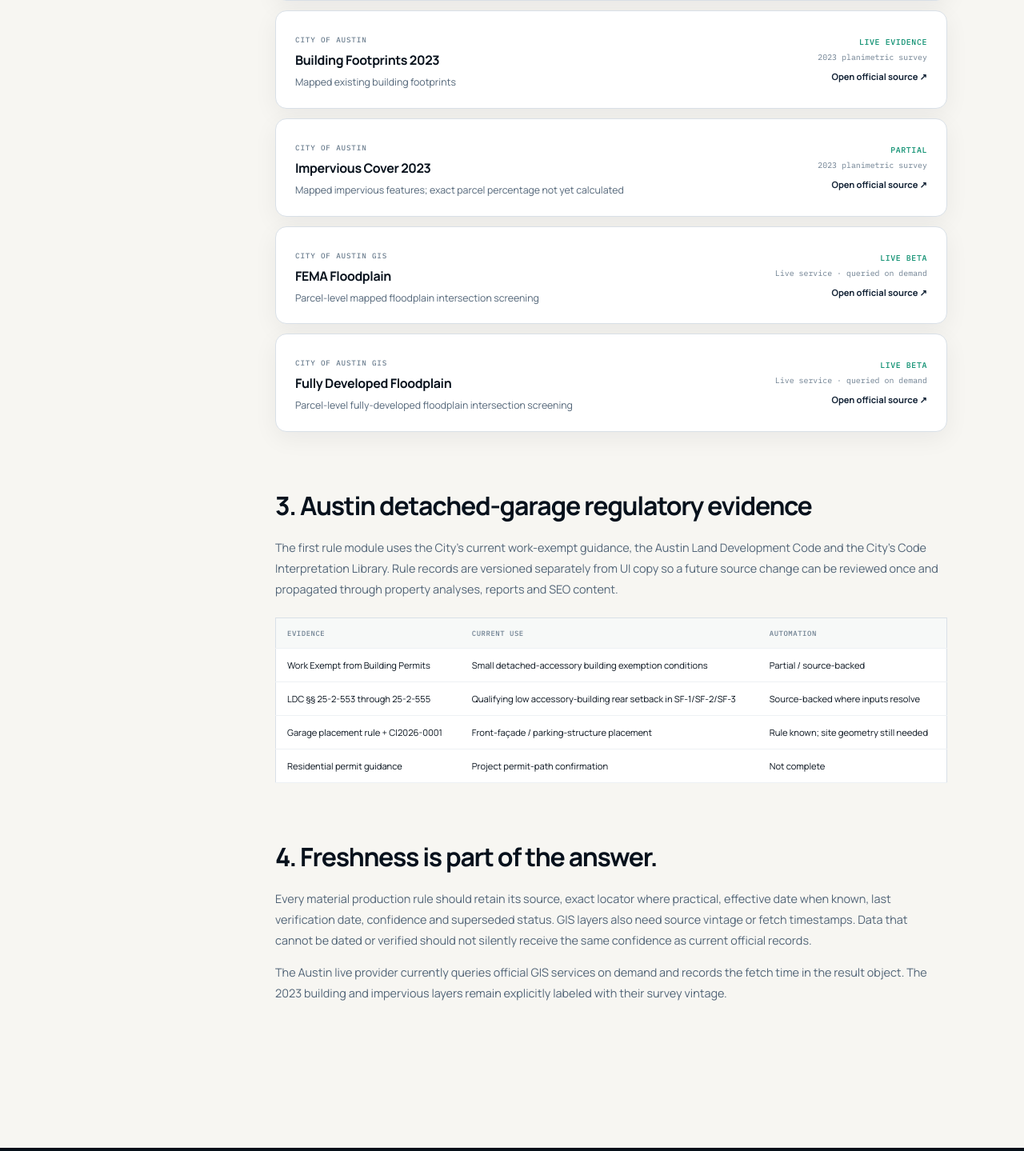
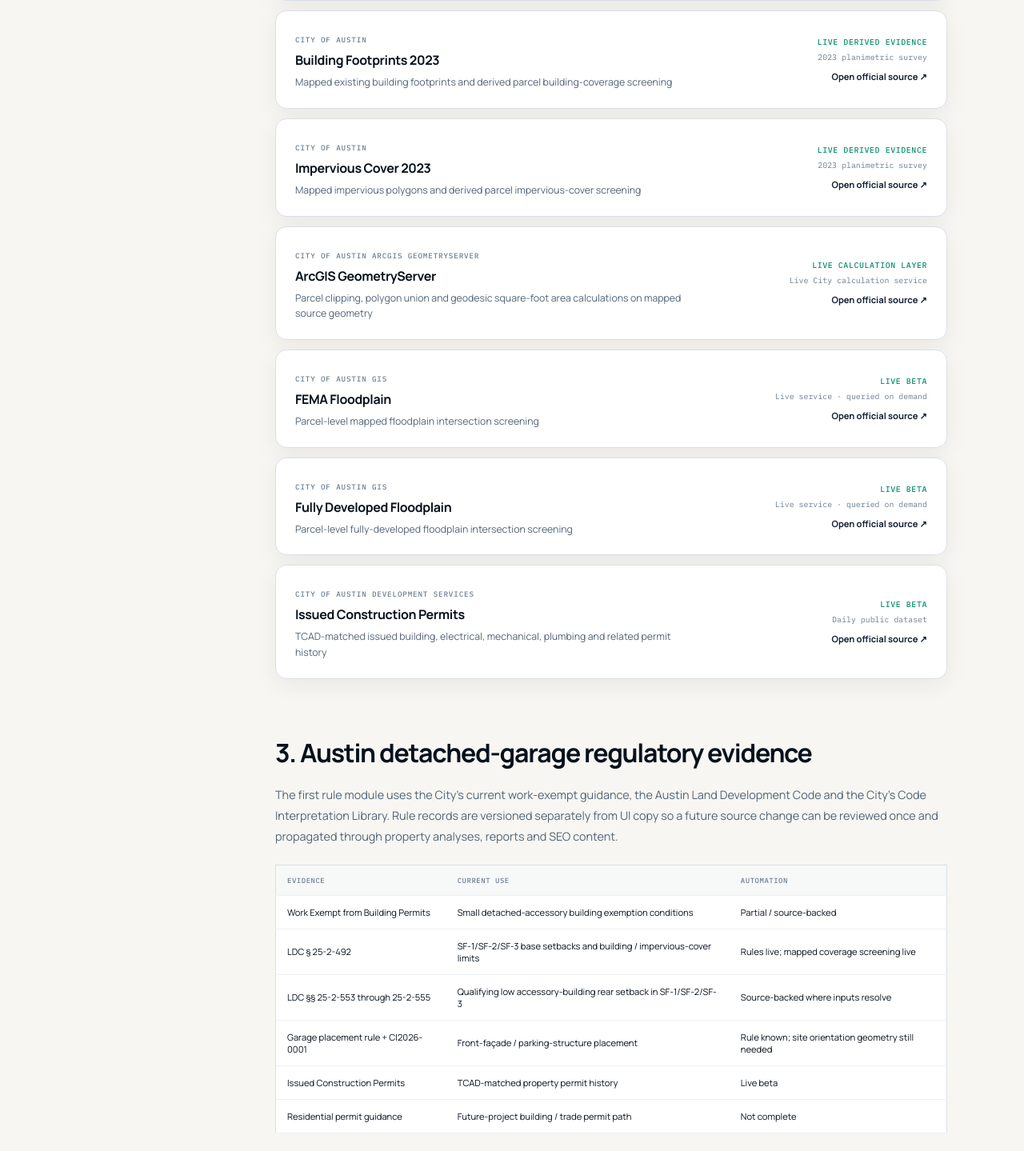
Before and after one commit to jimmyrollo-spec/Lotai, a Next.js app: page /sources in a window 1280 px wide. Shown: the part 1451-2890 px from the top of the page at 80% size. Built offline with nearby package versions, Linux system fonts and the light colour scheme.

Commit message:
docs: document live permit and geometry calculation sources

```diff
--- a/app/sources/page.tsx
+++ b/app/sources/page.tsx
@@ -1,6 +1,8 @@
 import { SiteFooter } from "@/components/SiteFooter";
 import { SiteHeader } from "@/components/SiteHeader";
 import { austinSourceLinks } from "@/lib/providers/austin";
+import { austinGeometrySource } from "@/lib/providers/austin-geometry";
+import { austinPermitSource } from "@/lib/providers/austin-permits";
 import styles from "./sources.module.css";
 
 const sourceRows = [
@@ -39,18 +41,26 @@ const sourceRows = [
   {
     name: "Building Footprints 2023",
     authority: "City of Austin",
-    use: "Mapped existing building footprints",
+    use: "Mapped existing building footprints and derived parcel building-coverage screening",
     freshness: "2023 planimetric survey",
-    status: "Live evidence",
+    status: "Live derived evidence",
     url: austinSourceLinks.buildingFootprints2023,
   },
   {
     name: "Impervious Cover 2023",
     authority: "City of Austin",
-    use: "Mapped impervious features; exact parcel percentage not yet calculated",
+    use: "Mapped impervious polygons and derived parcel impervious-cover screening",
     freshness: "2023 planimetric survey",
-    status: "Partial",
+    status: "Live derived evidence",
     url: austinSourceLinks.imperviousCover2023,
+  },
+  {
+    name: "ArcGIS GeometryServer",
+    authority: austinGeometrySource.authority,
+    use: "Parcel clipping, polygon union and geodesic square-foot area calculations on mapped source geometry",
+    freshness: "Live City calculation service",
+    status: "Live calculation layer",
+    url: austinSourceLinks.geometryServer,
   },
   {
     name: "FEMA Floodplain",
@@ -67,6 +77,14 @@ const sourceRows = [
     freshness: "Live service · queried on demand",
     status: "Live beta",
     url: austinSourceLinks.fullyDevelopedFloodplain,
+  },
+  {
+    name: "Issued Construction Permits",
+    authority: austinPermitSource.authority,
+    use: "TCAD-matched issued building, electrical, mechanical, plumbing and related permit history",
+    freshness: `${austinPermitSource.updateFrequency} public dataset`,
+    status: "Live beta",
+    url: austinPermitSource.dataset,
   },
 ];
 
@@ -131,9 +149,11 @@ export default function SourcesPage() {
                 <thead><tr><th>Evidence</th><th>Current use</th><th>Automation</th></tr></thead>
                 <tbody>
                   <tr><td>Work Exempt from Building Permits</td><td>Small detached-accessory building exemption conditions</td><td>Partial / source-backed</td></tr>
+                  <tr><td>LDC § 25-2-492</td><td>SF-1/SF-2/SF-3 base setbacks and building / impervious-cover limits</td><td>Rules live; mapped coverage screening live</td></tr>
                   <tr><td>LDC §§ 25-2-553 through 25-2-555</td><td>Qualifying low accessory-building rear setback in SF-1/SF-2/SF-3</td><td>Source-backed where inputs resolve</td></tr>
-                  <tr><td>Garage placement rule + CI2026-0001</td><td>Front-façade / parking-structure placement</td><td>Rule known; site geometry still needed</td></tr>
-                  <tr><td>Residential permit guidance</td><td>Project permit-path confirmation</td><td>Not complete</td></tr>
+                  <tr><td>Garage placement rule + CI2026-0001</td><td>Front-façade / parking-structure placement</td><td>Rule known; site orientation geometry still needed</td></tr>
+                  <tr><td>Issued Construction Permits</td><td>TCAD-matched property permit history</td><td>Live beta</td></tr>
+                  <tr><td>Residential permit guidance</td><td>Future-project building / trade permit path</td><td>Not complete</td></tr>
                 </tbody>
               </table>
             </section>
@@ -144,7 +164,7 @@ export default function SourcesPage() {
                 Every material production rule should retain its source, exact locator where practical, effective date when known, last verification date, confidence and superseded status. GIS layers also need source vintage or fetch timestamps. Data that cannot be dated or verified should not silently receive the same confidence as current official records.
               </p>
               <p>
-                The Austin live provider currently queries official GIS services on demand and records the fetch time in the result object. The 2023 building and impervious layers remain explicitly labeled with their survey vintage.
+                The Austin live provider queries official GIS services on demand and records the fetch time in the result object. The 2023 building and impervious layers remain explicitly labeled with their survey vintage. Their mapped polygons are clipped to the parcel, unioned and measured through the City GeometryServer before a coverage percentage is shown. Permit history is queried from Austin Development Services&apos; daily public issued-permits dataset.
               </p>
             </section>
           </div>
```
